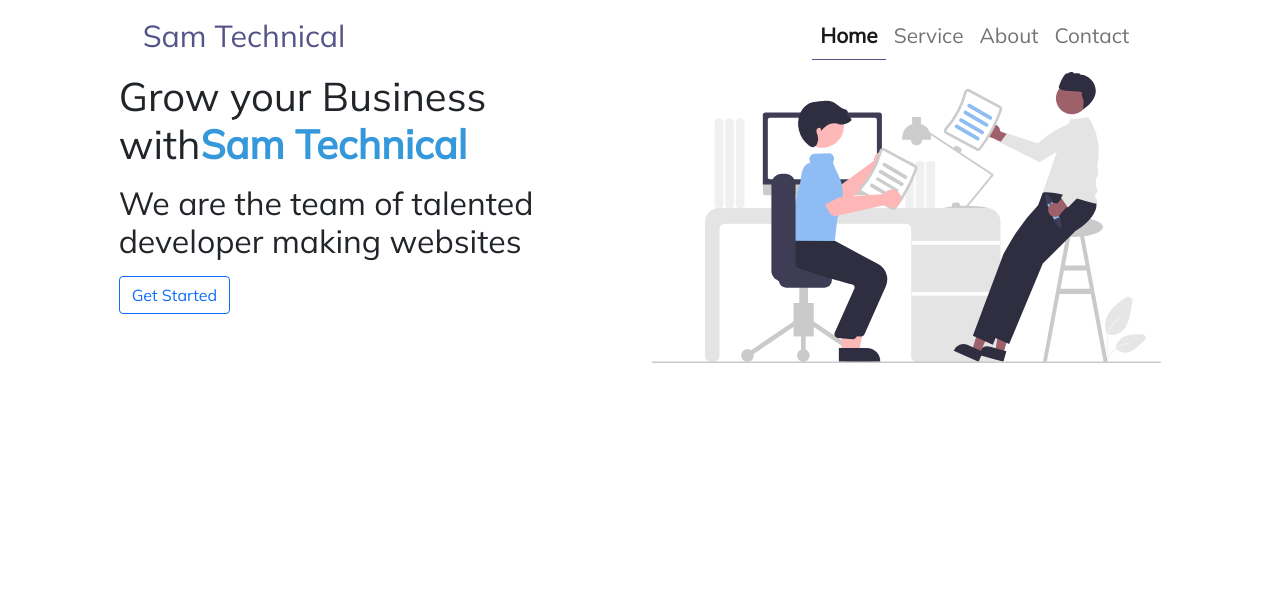
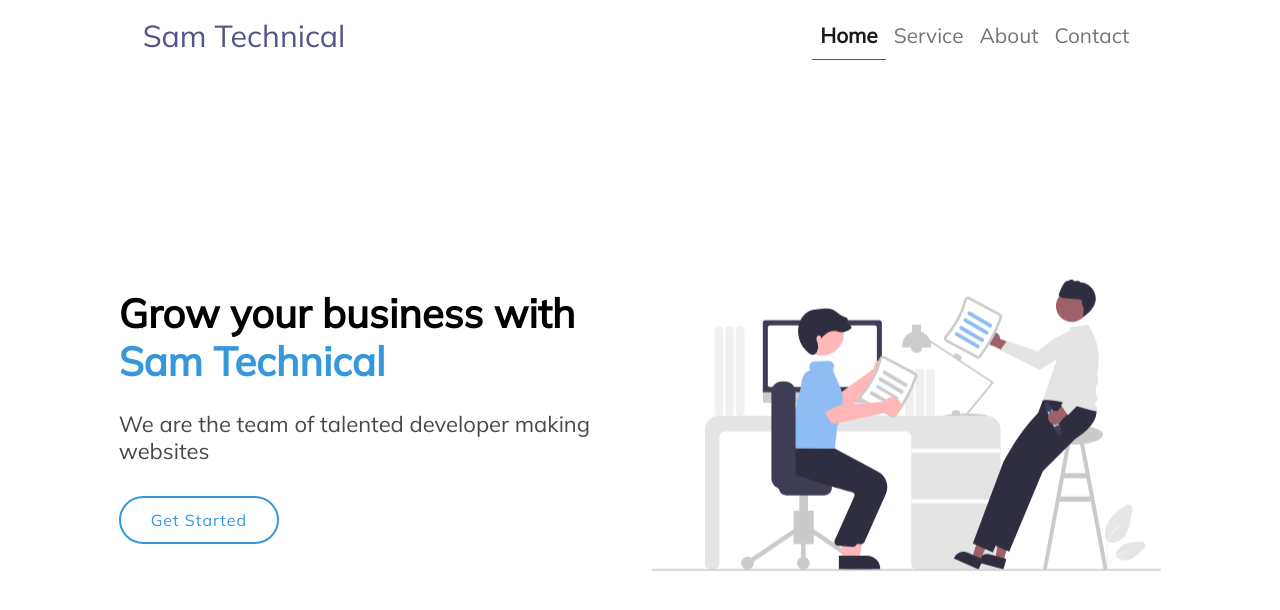
Before and after one commit to samstyle321/sam-technical, a React (Create React App) app: page / in a window 1280 px wide. Shown: the top 610 px of the page. Built offline with nearby package versions, Linux system fonts and the light colour scheme.

Commit message:
Home and About page

```diff
--- a/src/About.js
+++ b/src/About.js
@@ -1,7 +1,16 @@
 import React from "react";
+import web from "../src/images/about3.svg";
+import Common from "./Common";
 const About = () => {
   return (
-    <h1>Welcome About Page</h1>
+    <>
+      <Common
+        name="Welcome to About page"
+        imgsrc={web}
+        visit="/contact"
+        btnname="Contact Now"
+      />
+    </>
   );
 };
 
--- /dev/null
+++ b/src/Common.js
@@ -0,0 +1,45 @@
+import React from "react";
+import { NavLink } from "react-router-dom";
+import web from "../src/images/img2.svg";
+const Common = (props) => {
+  return (
+    <>
+      <section id="header" className="d-flex align-items-center">
+        <div className="container-fluid nav_bg">
+          <div className="row">
+            <div className="col-10 mx-auto">
+              <div className="row">
+                <div className="col-md-6 pt-5 pt-lg-0 order-2 order-lg-1 d-flex justify-content-center flex-column">
+                  <h1>
+                    {props.name} <br></br>
+                    <strong className=" brand-name"> Sam Technical</strong>
+                  </h1>
+                  <h2 className="my-3">
+                    We are the team of talented developer making websites
+                  </h2>
+                  <div className="mt-3">
+                    <NavLink
+                      to={props.visit}
+                      className="btn btn-outline-primary "
+                    >
+                      {props.btnname}
+                    </NavLink>
+                  </div>
+                </div>
+                <div className="col-lg-6 order-1 order-lg-2 header-img">
+                  <img
+                    src={props.imgsrc}
+                    className="img-fluid animated header-img"
+                    alt=""
+                  />
+                </div>
+              </div>
+            </div>
+          </div>
+        </div>
+      </section>
+    </>
+  );
+};
+
+export default Common;
--- a/src/Home.js
+++ b/src/Home.js
@@ -1,35 +1,15 @@
 import React from "react";
 import web from "../src/images/img2.svg";
+import Common from "./Common";
 const Home = () => {
   return (
     <>
-      <section id="header">
-        <div className="container-fluid nav_bg">
-          <div className="row">
-            <div className="col-10 mx-auto">
-              <div className="row">
-                <div className="col-md-6 pt-5 pt-lg-0 order-2 order-lg-1">
-                  <h1>
-                    Grow your Business with
-                    <strong className=" brand-name">Sam Technical</strong>
-                  </h1>
-                  <h2 className="my-3">
-                    We are the team of talented developer making websites
-                  </h2>
-                  <div className="mt-3">
-                    <a href="#" className="btn btn-outline-primary ">
-                      Get Started
-                    </a>
-                  </div>
-                </div>
-                <div className="col-lg-6 order-1 order-lg-2 header-img">
-                  <img src={web} className="img-fluid animated" alt="" />
-                </div>
-              </div>
-            </div>
-          </div>
-        </div>
-      </section>
+      <Common
+        name="Grow your business with"
+        imgsrc={web}
+        visit="/service"
+        btnname="Get Started"
+      />
     </>
   );
 };
--- a/src/index.css
+++ b/src/index.css
@@ -23,7 +23,21 @@
   font-weight: bold;
   border-bottom: 1px solid #565387;
 }
-.brand-name {
+
+/*====================HOME PAGE=========================*/
+#header {
+  width: 100%;
+  height: 80vh;
+  margin-top: 25px;
+}
+#header h1 {
+  margin: 0 0 10px 0;
+  font-size: 40px;
+  font-weight: 700;
+  color: black;
+}
+
+#header .brand-name {
   padding-top: 0.3125rem;
   padding-bottom: 0.3125rem;
   margin-right: 1rem;
@@ -32,3 +46,46 @@
   white-space: nowrap;
   color: #3498db;
 }
+#header h2 {
+  color: #484848;
+  font-size: 22px;
+}
+#header .btn-outline-primary {
+  font-weight: 500;
+  font-size: 16px;
+  letter-spacing: 1px;
+  display: inline-block;
+  padding: 10px 30px;
+  border-radius: 50px;
+  transition: 0.5s;
+  color: #3498db;
+  border: 2px solid #3498db;
+  text-decoration: none;
+}
+#header .btn-outline-primary:hover {
+  background-color: #3498db;
+  color: #fff;
+}
+.header-img {
+  text-align: right;
+}
+#header .animated {
+  animation: up-down 2s ease-in-out infinite alternate-reverse both;
+}
+
+@-webkit-keyframes up-down {
+  0% {
+    transform: translateY(12px);
+  }
+  100% {
+    transform: translateY(-12px);
+  }
+}
+@keyframes up-down {
+  0% {
+    transform: translateY(12px);
+  }
+  100% {
+    transform: translateY(-12px);
+  }
+}
```
Also changed, not shown: src/images/about3.svg (added).
